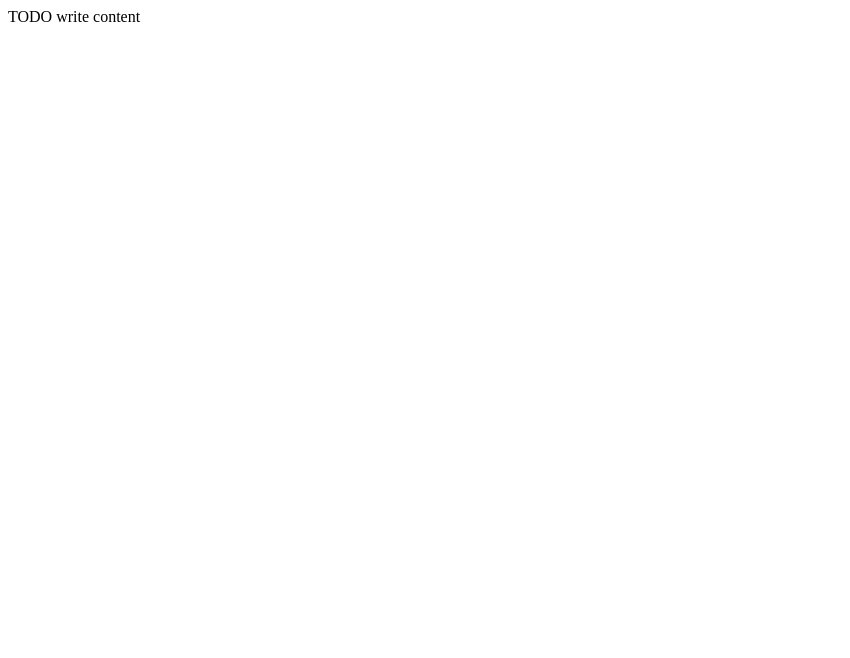
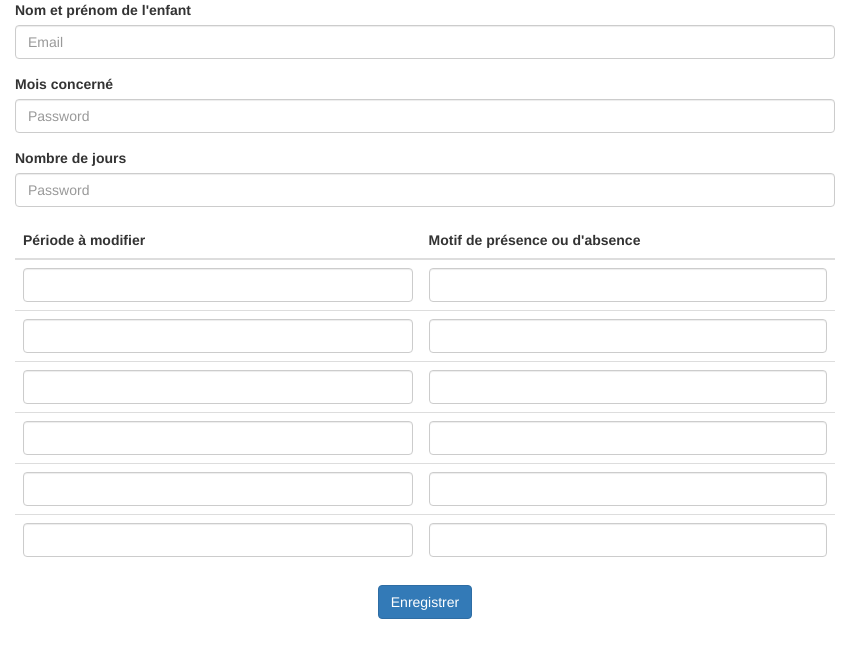
Before and after one commit to fan2misa/fiche-presence, an Electron app: page public/index.html in a window 850 px wide. Drawn offline with nearby package versions, Linux system fonts and the light colour scheme.

Commit message:
chore: creation du formualire

```diff
--- a/public/index.html
+++ b/public/index.html
@@ -4,9 +4,66 @@
         <title>TODO supply a title</title>
         <meta charset="UTF-8">
         <meta name="viewport" content="width=device-width, initial-scale=1.0">
+        <script type="text/javascript" src="vendor/jquery/dist/jquery.min.js"></script>
+        <script type="text/javascript" src="vendor/bootstrap/dist/js/bootstrap.min.js"></script>
+        <link type="text/css" rel="stylesheet" href="vendor/bootstrap/dist/css/bootstrap.min.css" />
     </head>
     <body>
-        <div>TODO write content</div>
+        <div class="container-fluid">
+            <form>
+                <div class="form-group">
+                    <label for="enfant">Nom et prénom de l'enfant</label>
+                    <input type="email" class="form-control" id="enfant" placeholder="Email">
+                </div>
+                <div class="form-group">
+                    <label for="mois-concerne">Mois concerné</label>
+                    <input type="password" class="form-control" id="mois-concerne" placeholder="Password">
+                </div>
+                <div class="form-group">
+                    <label for="jours">Nombre de jours</label>
+                    <input type="password" class="form-control" id="jours" placeholder="Password">
+                </div>
+
+                <table class="table">
+                    <thead>
+                        <tr>
+                            <th>Période à modifier</th>
+                            <th>Motif de présence ou d'absence</th>
+                        </tr>
+                    </thead>
+                    <tbody>
+                        <tr>
+                            <td><input type="text" class="form-control" name="periode[0][date]" value=""/></td>
+                            <td><input type="text" class="form-control" name="periode[0][motif]" value=""/></td>
+                        </tr>
+                        <tr>
+                            <td><input type="text" class="form-control" name="periode[1][date]" value=""/></td>
+                            <td><input type="text" class="form-control" name="periode[1][motif]" value=""/></td>
+                        </tr>
+                        <tr>
+                            <td><input type="text" class="form-control" name="periode[2][date]" value=""/></td>
+                            <td><input type="text" class="form-control" name="periode[2][motif]" value=""/></td>
+                        </tr>
+                        <tr>
+                            <td><input type="text" class="form-control" name="periode[3][date]" value=""/></td>
+                            <td><input type="text" class="form-control" name="periode[3][motif]" value=""/></td>
+                        </tr>
+                        <tr>
+                            <td><input type="text" class="form-control" name="periode[4][date]" value=""/></td>
+                            <td><input type="text" class="form-control" name="periode[4][motif]" value=""/></td>
+                        </tr>
+                        <tr>
+                            <td><input type="text" class="form-control" name="periode[5][date]" value=""/></td>
+                            <td><input type="text" class="form-control" name="periode[5][motif]" value=""/></td>
+                        </tr>
+                    </tbody>
+                </table>
+
+                <div class="text-center">
+                    <button type="submit" class="btn btn-primary">Enregistrer</button>
+                </div>
+            </form>
+        </div>
         <script type="text/javascript" src="index.js"></script>
     </body>
 </html>
```
